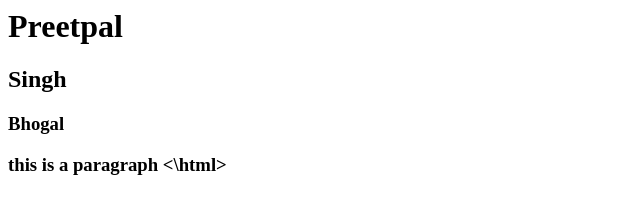
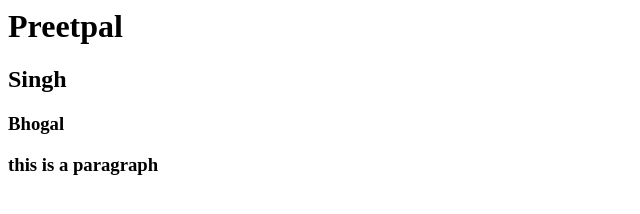
Before and after one commit to preetpal1321/new-ssh-repo, a plain HTML site: page index.html in a window 1280 px wide. Shown: the full height of the page, 0-640 px from the left. Drawn offline with Linux system fonts and the light colour scheme.

Commit message:
Update index.html

```diff
--- a/index.html
+++ b/index.html
@@ -3,4 +3,4 @@
 <h2>Singh
 <h3>Bhogal
 <p> this is a paragraph
-<\html>
+<html>
```
